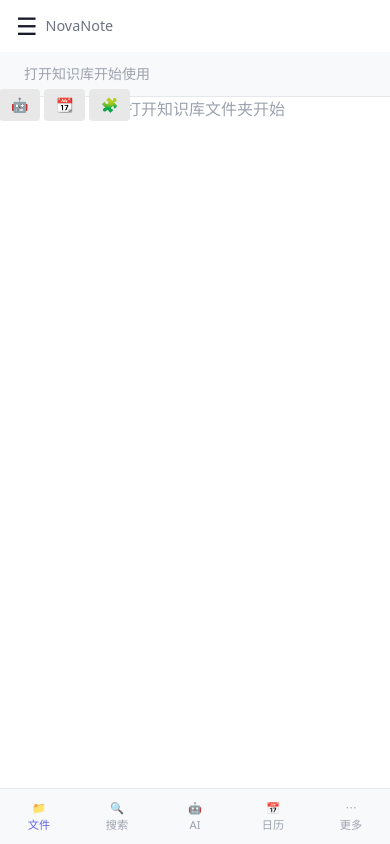
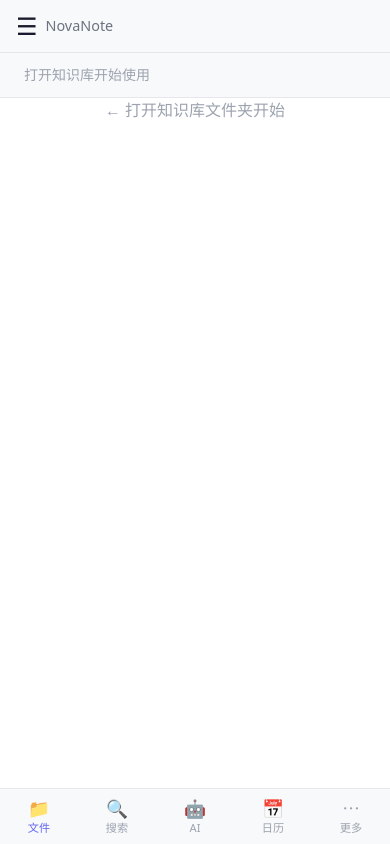
Before and after one commit to Lizeyun8501/NovaNote, a React (Vite) app in the folder novanote/: page / in a window 390 px wide. Built offline with nearby package versions, Linux system fonts and the light colour scheme.

Commit message:
feat: 提供预览
Co-authored-by: traeagent <traeagent@users.noreply.github.com>

```diff
--- a/novanote/src/components/sidebar/ActionBar.tsx
+++ b/novanote/src/components/sidebar/ActionBar.tsx
@@ -41,7 +41,7 @@ export default function ActionBar({
 
   return (
     <div
-      className="flex items-center gap-1 px-3 py-2 border-b"
+      className="flex items-center gap-1 px-2 py-2 border-b flex-wrap"
       style={{ borderColor: "var(--border-color)" }}
     >
       <button
--- a/novanote/src/styles/responsive.css
+++ b/novanote/src/styles/responsive.css
@@ -1,18 +1,32 @@
 /* Mobile-first responsive styles */
 @media (max-width: 768px) {
+  /* Override sidebar width when nested in mobile drawer */
+  .sidebar-mobile > aside {
+    width: 280px !important;
+    max-width: 100% !important;
+    height: 100% !important;
+    border-right: none !important;
+  }
+
   .sidebar-mobile {
-    position: fixed;
-    top: 0;
-    left: 0;
-    bottom: 0;
+    position: fixed !important;
+    top: 0 !important;
+    left: 0 !important;
+    bottom: 0 !important;
     z-index: 50;
     width: 280px;
-    transform: translateX(-100%);
+    max-width: 80vw;
+    transform: translateX(-100%) !important;
     transition: transform 0.3s ease;
+    overflow: hidden;
+    visibility: hidden;
+    pointer-events: none;
   }
 
   .sidebar-mobile.open {
-    transform: translateX(0);
+    transform: translateX(0) !important;
+    visibility: visible;
+    pointer-events: auto;
   }
 
   .sidebar-overlay {
@@ -32,6 +46,9 @@
     align-items: center;
     gap: 0.5rem;
     padding: 0.5rem 1rem;
+    border-bottom: 1px solid var(--border-color);
+    background: var(--bg-secondary);
+    flex-shrink: 0;
   }
 
   .mobile-bottom-nav {
@@ -54,15 +71,26 @@
     justify-content: center;
     font-size: 0.7rem;
     color: var(--text-muted);
+    min-width: 0;
+    padding: 4px;
+    border: none;
+    background: transparent;
+    box-shadow: none;
+    border-radius: 0;
   }
 
   .mobile-bottom-nav button.active {
     color: var(--accent);
   }
 
-  .mobile-bottom-nav button svg,
   .mobile-bottom-nav button span {
     display: block;
+    line-height: 1.2;
+  }
+
+  .mobile-bottom-nav button span:first-child {
+    font-size: 1.1rem;
+    margin-bottom: 2px;
   }
 }
 
```
